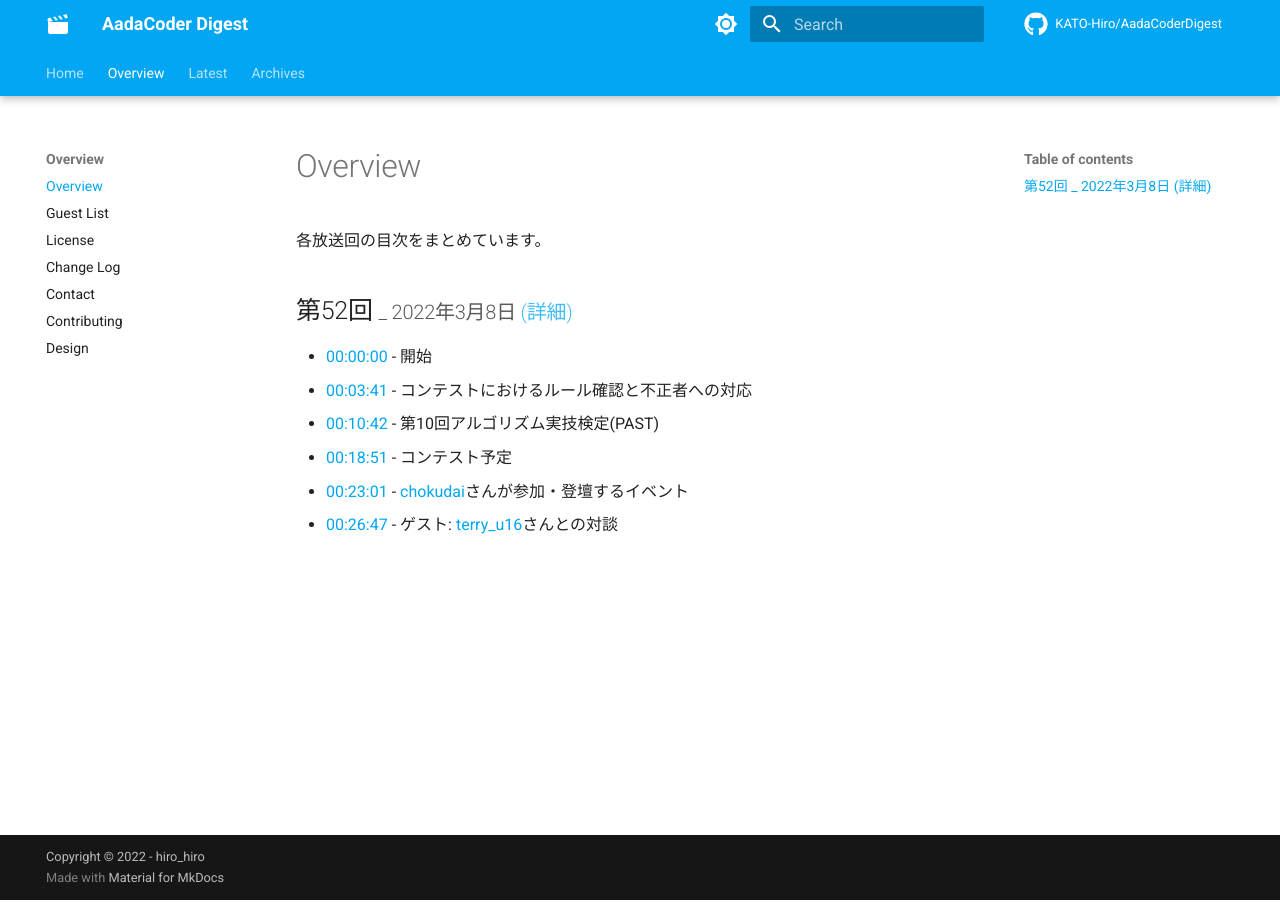
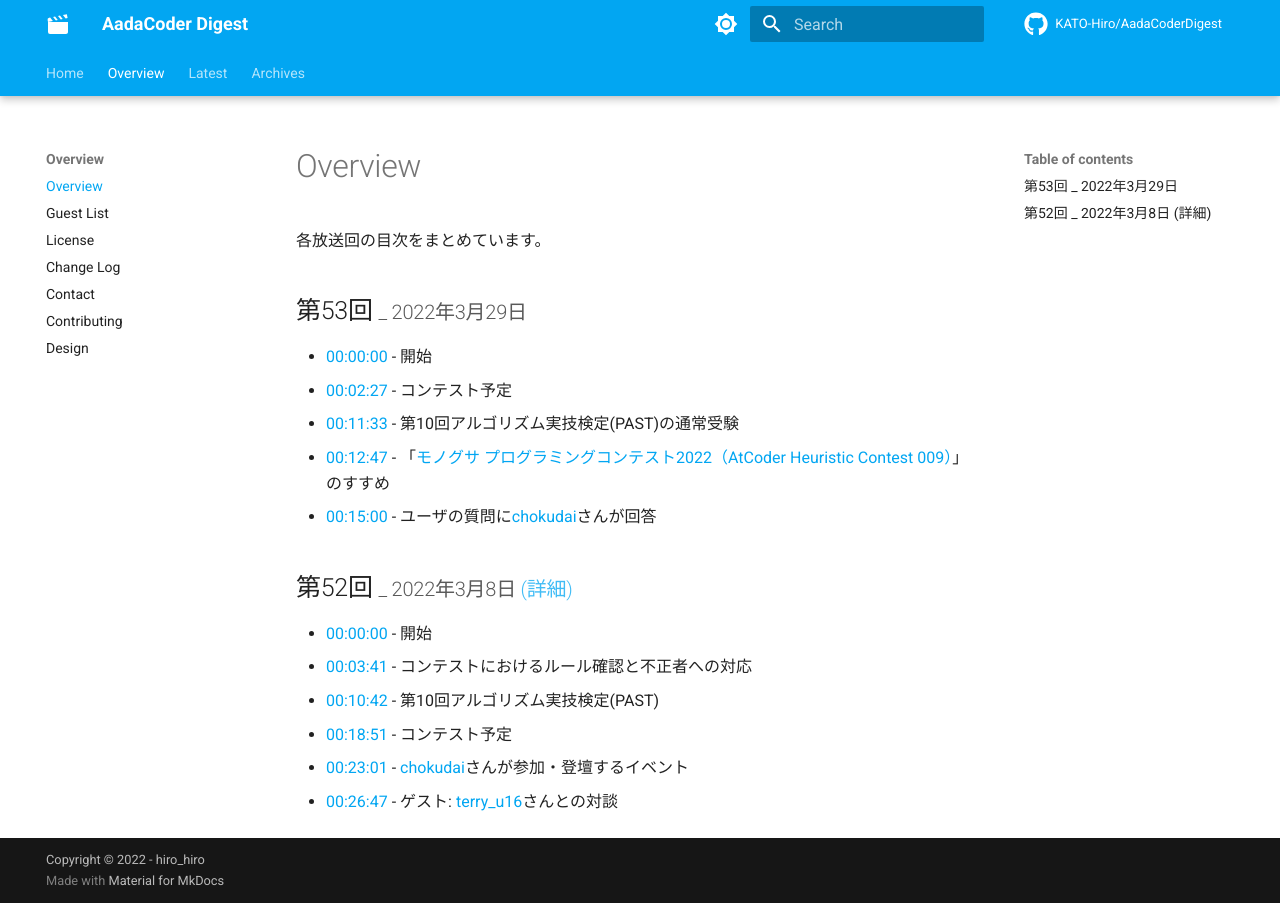
Before and after one commit to KATO-Hiro/AadaCoderDigest, an MkDocs documentation site: the page built from docs/overview/overview.md, in a window 1280 px wide. Built offline with MkDocs 1.6.1 and Material for MkDocs 9.7.7, drawn with Linux system fonts in a browser that asks for light colours; comment, search, counter and statistics services are not loaded.

Commit message:
:sparkles: Add toc for 53rd  (#6)

```diff
--- a/docs/overview/overview.md
+++ b/docs/overview/overview.md
@@ -1,6 +1,14 @@
 # Overview
 
 各放送回の目次をまとめています。
+
+## 第53回 <small>_ 2022年3月29日 </small>
+
+- [00:00:00](https://youtu.be/TqIhioUzmmc?t=0){.internal-link target=_blank} - 開始
+- [00:02:27](https://youtu.be/TqIhioUzmmc?t=147){.internal-link target=_blank} - コンテスト予定
+- [00:11:33](https://youtu.be/TqIhioUzmmc?t=693){.internal-link target=_blank} - 第10回アルゴリズム実技検定(PAST)の通常受験
+- [00:12:47](https://youtu.be/TqIhioUzmmc?t=767){.internal-link target=_blank} - 「[モノグサ プログラミングコンテスト2022（AtCoder Heuristic Contest 009）](https://atcoder.jp/contests/ahc009){.internal-link target=_blank}」のすすめ
+- [00:15:00](https://youtu.be/TqIhioUzmmc?t=900){.internal-link target=_blank} - ユーザの質問に[chokudai](https://atcoder.jp/users/chokudai){.internal-link target=_blank}さんが回答
 
 ## 第52回 <small>_ 2022年3月8日 [(詳細)](https://kato-hiro.github.io/AadaCoderDigest/details/archives/2022/52nd)</small>
 
```
